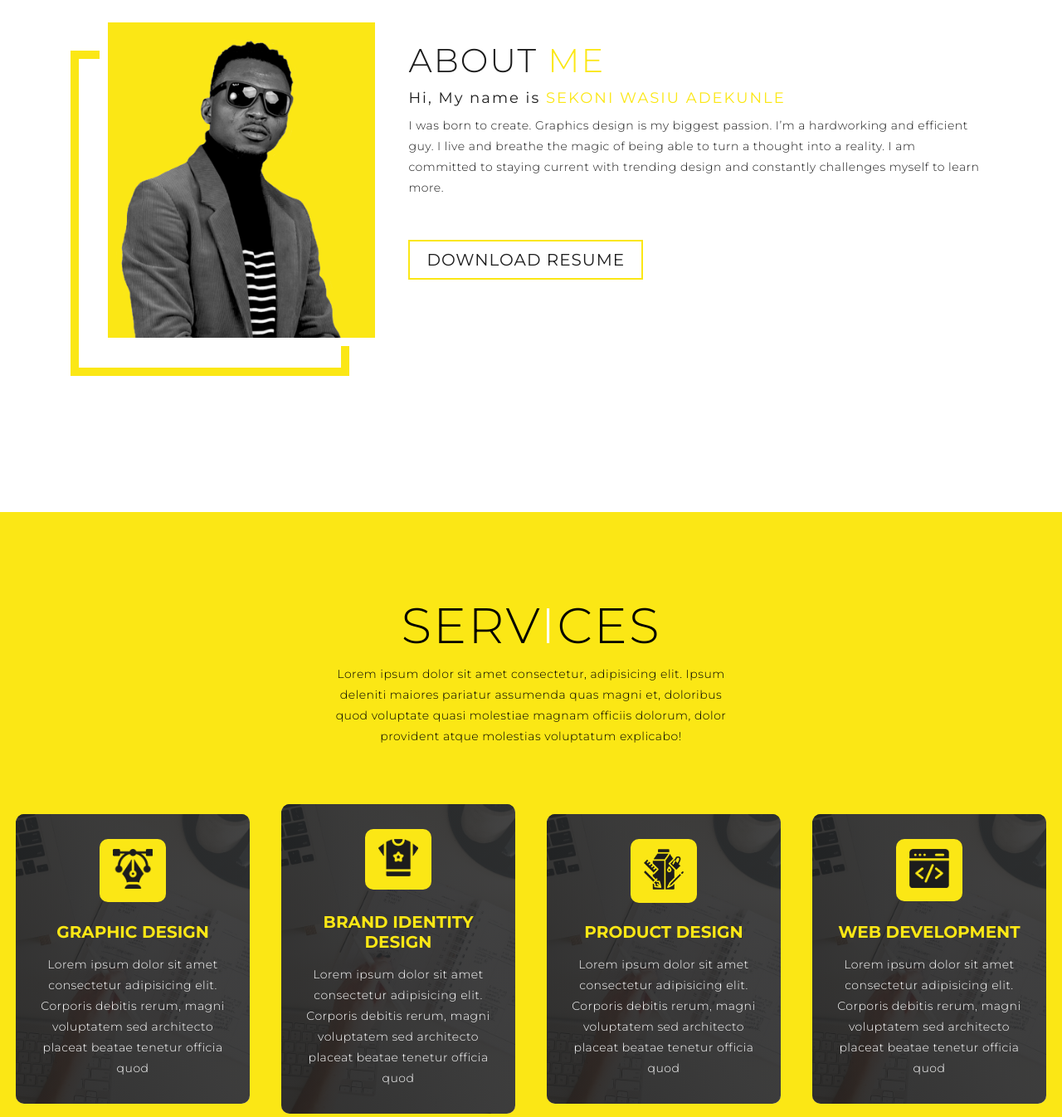
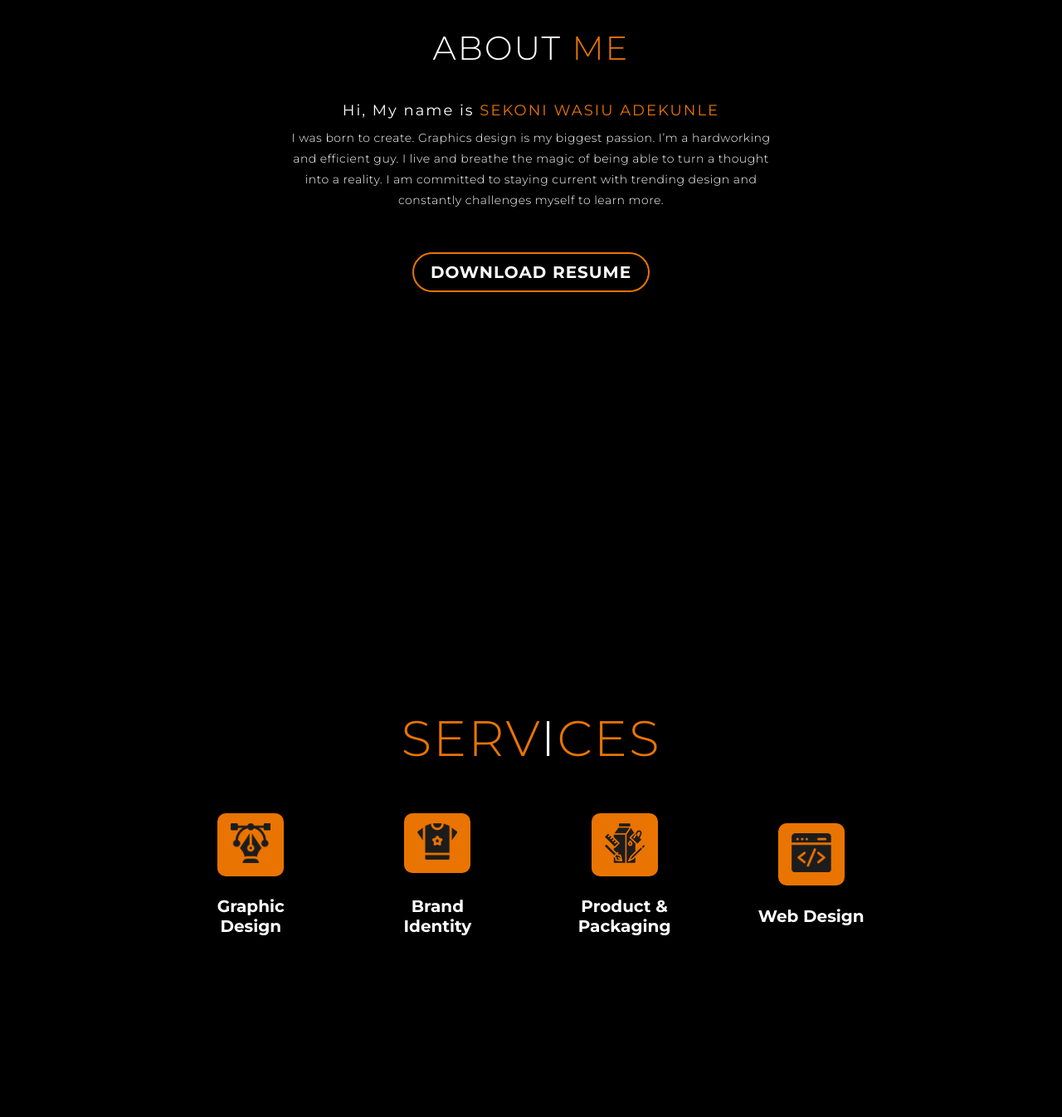
Before and after one commit to brainbox01/Brainbox-Website, a plain HTML site: page site/index.html in a window 1280 px wide. Shown: the part 983-2329 px from the top of the page at 83% size. Drawn offline with nearby package versions, Linux system fonts and the light colour scheme.

Commit message:
portfolio update

```diff
--- a/site/index.html
+++ b/site/index.html
@@ -51,12 +51,6 @@
 
 <!-- About Section -->
 <section id="about">
-  <div class="about container">
-    <div class="col-left">
-      <div class="about-img">
-        <img src="./img/about-img.png" alt="img">
-      </div>
-    </div>
   <div class="col-right">
     <h1 class="section-title">About <span>me</span></h1>
       <h2>Hi, My name is <span>SEKONI WASIU ADEKUNLE</span></h2>
@@ -67,6 +61,7 @@
     </div>
   </div>
 </section>
+
 <!-- End About Section -->
 
   <!-- Service Section -->
@@ -74,34 +69,24 @@
     <div class="services container">
       <div class="service-top">
         <h1 class="section-title">Serv<span>i</span>ces</h1>
-        <p>Lorem ipsum dolor sit amet consectetur, adipisicing elit. Ipsum deleniti maiores pariatur assumenda quas
-          magni et, doloribus quod voluptate quasi molestiae magnam officiis dolorum, dolor provident atque molestias
-          voluptatum explicabo!</p>
+
       </div>
       <div class="service-bottom">
         <div class="service-item">
           <div a href="#" class="icon"></a><button class="btn"><img src="./icons/graphic-design-icon.png"></button></div>
           <h2>Graphic Design</h2>
-          <p>Lorem ipsum dolor sit amet consectetur adipisicing elit. Corporis debitis rerum, magni voluptatem sed
-            architecto placeat beatae tenetur officia quod</p>
           </div>
         <div class="service-item">
           <div a href="#" class="icon"></a><button class="btn"><img src="./icons/Brand-i-icon.png"></button></div>
-          <h2>Brand Identity Design</h2>
-          <p>Lorem ipsum dolor sit amet consectetur adipisicing elit. Corporis debitis rerum, magni voluptatem sed
-            architecto placeat beatae tenetur officia quod</p>
+          <h2>Brand Identity</h2>
           </div>
         <div class="service-item">
           <div a href="#" class="icon"></a><button class="btn"><img src="./icons/Product-design-icon.png"></button></div>
-          <h2>Product Design</h2>
-          <p>Lorem ipsum dolor sit amet consectetur adipisicing elit. Corporis debitis rerum, magni voluptatem sed
-            architecto placeat beatae tenetur officia quod</p>
+          <h2>Product & Packaging</h2>
           </div>
         <div class="service-item">
           <div a href="#" class="icon"></a><button class="btn"><img src="./icons/web-dev-icon.png"></button></div>
-          <h2>Web Development</h2>
-          <p>Lorem ipsum dolor sit amet consectetur adipisicing elit. Corporis debitis rerum, magni voluptatem sed
-            architecto placeat beatae tenetur officia quod</p>
+          <h2>Web Design</h2>
           </div>
       </div>
     </div>
@@ -117,11 +102,8 @@
       <div class="all-projects">
         <div class="project-item">
           <div class="project-info">
-            <h1>Project 1</h1>
-            <h2>Coding is Love</h2>
-            <p>Lorem, ipsum dolor sit amet consectetur adipisicing elit. Ad, iusto cupiditate voluptatum impedit unde
-              rem ipsa distinctio illum quae mollitia ut, accusantium eius odio ducimus illo neque atque libero non sunt
-              harum? Ipsum repellat animi, fugit architecto voluptatum odit et!</p>
+            <h1>Graphic Design</h1>
+            <p>I offer custom graphic design services for logos, social media post, print materials, and more.</p>
           </div>
           <div class="project-img">
             <img src="./img/img-1.png" alt="img">
@@ -129,11 +111,8 @@
         </div>
         <div class="project-item">
           <div class="project-info">
-            <h1>Project 2</h1>
-            <h2>Coding is Love</h2>
-            <p>Lorem, ipsum dolor sit amet consectetur adipisicing elit. Ad, iusto cupiditate voluptatum impedit unde
-              rem ipsa distinctio illum quae mollitia ut, accusantium eius odio ducimus illo neque atque libero non sunt
-              harum? Ipsum repellat animi, fugit architecto voluptatum odit et!</p>
+            <h1>Brand Identity Design</h1>
+            <p>I create unique and memorable brand identities for businesses of all sizes.</p>
           </div>
           <div class="project-img">
             <img src="./img/img-1.png" alt="img">
@@ -141,11 +120,8 @@
         </div>
         <div class="project-item">
           <div class="project-info">
-            <h1>Project 3</h1>
-            <h2>Coding is Love</h2>
-            <p>Lorem, ipsum dolor sit amet consectetur adipisicing elit. Ad, iusto cupiditate voluptatum impedit unde
-              rem ipsa distinctio illum quae mollitia ut, accusantium eius odio ducimus illo neque atque libero non sunt
-              harum? Ipsum repellat animi, fugit architecto voluptatum odit et!</p>
+            <h1>Product & Packaging</h1>
+            <p>I have extensive experience in product and packaging design, helping businesses bring their products to market with a professional and eye-catching designs.</p>
           </div>
           <div class="project-img">
             <img src="./img/img-1.png" alt="img">
@@ -153,30 +129,13 @@
         </div>
         <div class="project-item">
           <div class="project-info">
-            <h1>Project 4</h1>
-            <h2>Coding is Love</h2>
-            <p>Lorem, ipsum dolor sit amet consectetur adipisicing elit. Ad, iusto cupiditate voluptatum impedit unde
-              rem ipsa distinctio illum quae mollitia ut, accusantium eius odio ducimus illo neque atque libero non sunt
-              harum? Ipsum repellat animi, fugit architecto voluptatum odit et!</p>
+            <h1>Web Design</h1>
+            <p>I design and develop custom websites that are both visually appealing and functional.</p>
           </div>
           <div class="project-img">
             <img src="./img/img-1.png" alt="img">
           </div>
-        </div>
-        <div class="project-item">
-          <div class="project-info">
-            <h1>Project 5</h1>
-            <h2>Coding is Love</h2>
-            <p>Lorem, ipsum dolor sit amet consectetur adipisicing elit. Ad, iusto cupiditate voluptatum impedit unde
-              rem ipsa distinctio illum quae mollitia ut, accusantium eius odio ducimus illo neque atque libero non sunt
-              harum? Ipsum repellat animi, fugit architecto voluptatum odit et!</p>
-          </div>
-          <div class="project-img">
-            <img src="./img/img-1.png" alt="img">
-          </div>
-        </div>
-      </div>
-    </div>
+
   </section>
   <!-- End Projects Section -->
 
--- a/site/style.css
+++ b/site/style.css
@@ -42,17 +42,20 @@ p {
   text-align: center;
 }
 .section-title span {
-  color: #fbe715;
+  color: #e97401;
 }
 
 .cta {
   display: inline-block;
-  padding: 10px 30px;
+  padding: 14px 30px;
   color: white;
   background-color: transparent;
-  border: 2px solid #fbe715;
+  border: 2px solid #e97401;
   font-size: 2rem;
   text-transform: uppercase;
+  text-decoration: none;
+  font-weight: bold;
+  border-radius: 30px;
   letter-spacing: 0.1rem;
   margin-top: 30px;
   transition: 0.3s ease;
@@ -60,7 +63,7 @@ p {
 }
 .cta:hover {
   color: #1c1c1c;
-  background-color: #fbe715;
+  background-color: #e97401;
 }
 .logo img {
   width: 200px;
@@ -68,7 +71,7 @@ p {
   float: center;
 }
 .btn {
-  background-color: #fbe715;
+  background-color: #e97401;
   border: none;
   color: white;
   padding: 12px 16px;
@@ -149,7 +152,7 @@ p {
   letter-spacing: initial;
 }
 #header .nav-list ul li:hover a {
-  color: #fbe715;
+  color: #e97401;
 }
 #header .hamburger {
   height: 60px;
@@ -214,13 +217,15 @@ p {
   background-position: top center;
   position: relative;
   z-index: 1;
+
 }
 #hero .hero {
-  max-width: 1200px;
+  max-width: 1000px;
   margin: 0 auto;
   padding: 0 50px;
   justify-content: flex-end;
 }
+
 #hero h1 {
   display: block;
   width: fit-content;
@@ -230,6 +235,7 @@ p {
   color: transparent;
   animation: text_reveal 1s ease forwards;
   animation-delay: 1s;
+  margin-top: 5px;
   }
 #hero h1:nth-child(1) {
   overflow: hidden;
@@ -239,7 +245,7 @@ p {
   font-size: 12px;
   color: white;
   letter-spacing: 7px;
-  margin-top: 100px;
+  margin-top: 50px;
   }
 #hero h1:nth-child(2) {
   animation-delay: 2s;
@@ -256,9 +262,10 @@ p {
   left: 0;
   height: 100%;
   width: 0;
-  background-color: #fbe715;
+  background-color: #e97401;
   animation: text_reveal_box 1s ease;
   animation-delay: 0.5s;
+  border-radius: 10px;
 }
 #hero h1:nth-child(2) span {
   animation-delay: 1.5s;
@@ -266,37 +273,51 @@ p {
 #hero h1:nth-child(3) span {
   animation-delay: 2.5s;
 }
+#hero .cta {
+  display: inline-block;
+  padding: 14px 30px;
+  color: white;
+  background-color: transparent;
+  border: 2px solid #e97401;
+  font-size: 2rem;
+  text-transform: uppercase;
+  text-decoration: none;
+  border-radius: 30px;
+  letter-spacing: 0.1rem;
+  font-weight: bold;
+  margin-top: 30px;
+  transition: 0.3s ease;
+  transition-property: background-color, color;
+}
+#hero .cta:hover {
+  color: #1c1c1c;
+  background-color: #e97401;
+}
 /* End Hero Section */
 
 /* About Section */
 #about {
-  background: white;
-  position: relative;
-  z-index: 1;
+  background: #000000;
+  display: flex;
+  justify-content: center;
+  align-items: center;
+  height: 100vh;
+  }
+  .col-right {
+    text-align: center;
+    width: 50%;
   }
 #about .section-title {
   font-size: 4rem;
   font-weight: 300;
-  color: #1c1c1c;
-  margin-bottom: 10px;
+  color: #ffffff;
+  margin-bottom: 1em;
   text-transform: uppercase;
   letter-spacing: 0.2rem;
   text-align: center;
   }
-#about .about {
-  flex-direction: column-reverse;
-  text-align: center;
-  max-width: 1200px;
-  margin: 0 auto;
-  padding: 100px 20px;
-}
-#about .col-left {
-  width: 250px;
-  height: 360px;
-}
-#about .col-right {
-  width: 100%;
-}
+
+
 #about .col-right h2 {
   font-size: 1.8rem;
   font-weight: 500;
@@ -307,50 +328,40 @@ p {
   margin-bottom: 20px;
 }
 #about .col-right .cta {
-  color: #1c1c1c;
+  color: #ffffff;
   margin-bottom: 50px;
   padding: 10px 20px;
   font-size: 2rem;
 }
 #about .cta:hover {
   color: #1c1c1c;
-  background-color: #fbe715;
+  background-color: #e97401;
 }
-#about .col-left .about-img {
-  height: 100%;
-  width: 100%;
-  position: relative;
-  border: 10px solid white;
-}
-#about .col-left .about-img::after {
-  content: "";
-  position: absolute;
-  left: -33px;
-  top: 19px;
-  height: 98%;
-  width: 98%;
-  border: 7px solid #fbe715;
-  z-index: -1;
-}
+
 #about p {
-  color: #1c1c1c;
+  color: #ffffff;
   font-size: 1.4rem;
-  margin-top: 5px;
   line-height: 2.5rem;
   font-weight: 300;
   letter-spacing: 0.05rem;
+  margin-bottom: 2em;
 }
 #about h2 {
-  color: #1c1c1c;
+  color: #ffffff;
+  }
+
+#about .section-title span {
+  color: #e97401;
 }
 #about h2 span {
-  color: #fbe715;
+  color: #e97401;
 }
+
 /* End About Section */
 
 /* Services Section */
 #services {
-  background: #fbe715;
+  background: #000000;
   position: relative;
   z-index: 1;
 }
@@ -370,7 +381,11 @@ p {
   align-items: center;
   justify-content: center;
   flex-wrap: wrap;
-  margin-top: 50px;
+  margin-top: 0;
+}
+#services h1 {
+  color: #e97401;
+
 }
 #services h1 span {
   color: white;
@@ -384,24 +399,13 @@ p {
   flex-direction: column;
   padding: 30px;
   border-radius: 10px;
-  background-image: url(./img/img-1.png);
   background-size: cover;
   margin: 10px 5%;
   position: relative;
   z-index: 1;
   overflow: hidden;
 }
-#services .service-item::after {
-  content: "";
-  position: absolute;
-  left: 0;
-  top: 0;
-  height: 100%;
-  width: 100%;
-  background-image: linear-gradient(60deg, #1c1c1c 0%, #323232 100%);
-  opacity: 0.9;
-  z-index: -1;
-}
+
 #services .service-bottom .icon {
   height: 80px;
   width: 80px;
@@ -410,16 +414,12 @@ p {
 
 #services .service-item h2 {
   font-size: 2rem;
-  color: #fbe715;
+  color: #ffffff;
   margin-bottom: 10px;
-  text-transform: uppercase;
   text-align: center;
+  font-family: "Montserrat", sans-serif;
 }
-#services .service-item p {
-  color: white;
-  text-align: left;
-  text-align: center;
-}
+
 /* End Services Section */
 
 /* Projects section */
@@ -497,7 +497,7 @@ p {
 
 /* contact Section */
 #contact {
-  background: #fbe715;
+  background: #000000;
   position: relative;
   z-index: 1;
 }
@@ -513,6 +513,9 @@ p {
   width: 100%;
 }
 #contact .section-title span {
+  color: #e97401;
+}
+#contact .section-title {
   color: white;
 }
 #contact .contact-item {
@@ -618,7 +621,7 @@ p {
 }
 @keyframes text_reveal_web {
   100% {
-    color: #fbe715;
+    color: #e97401;
   }
 }
 @keyframes text {
@@ -643,7 +646,7 @@ p {
 
   /* Hero */
   #hero h1 {
-    font-size: 5rem;
+    font-size: 4rem;
   }
   /* End Hero */
 
@@ -679,24 +682,13 @@ p {
   #about .about {
     flex-direction: row;
   }
-  #about .col-left {
-    width: 600px;
-    height: 400px;
-    padding-left: 60px;
-  }
-  #about .about .col-left .about-img::after {
-    left: -45px;
-    top: 34px;
-    height: 98%;
-    width: 98%;
-    border: 10px solid #fbe715;
-  }
+
   #about .col-right {
-    text-align: left;
+    text-align: center;
     padding: 30px;
   }
   #about .col-right h1 {
-    text-align: left;
+    text-align: center;
   }
   /* End About */
 
@@ -740,7 +732,7 @@ p {
   @media only screen and (min-width: 1200px) {
     /* Hero */
     #hero h1 {
-      font-size: 6rem;
+     font-size: 5rem;
     }
     /* End Hero */
 
```
Also changed, not shown: site/img/Landing-bg.png, site/img/logo.png. Lines whose indentation alone changed are shown as unchanged.
